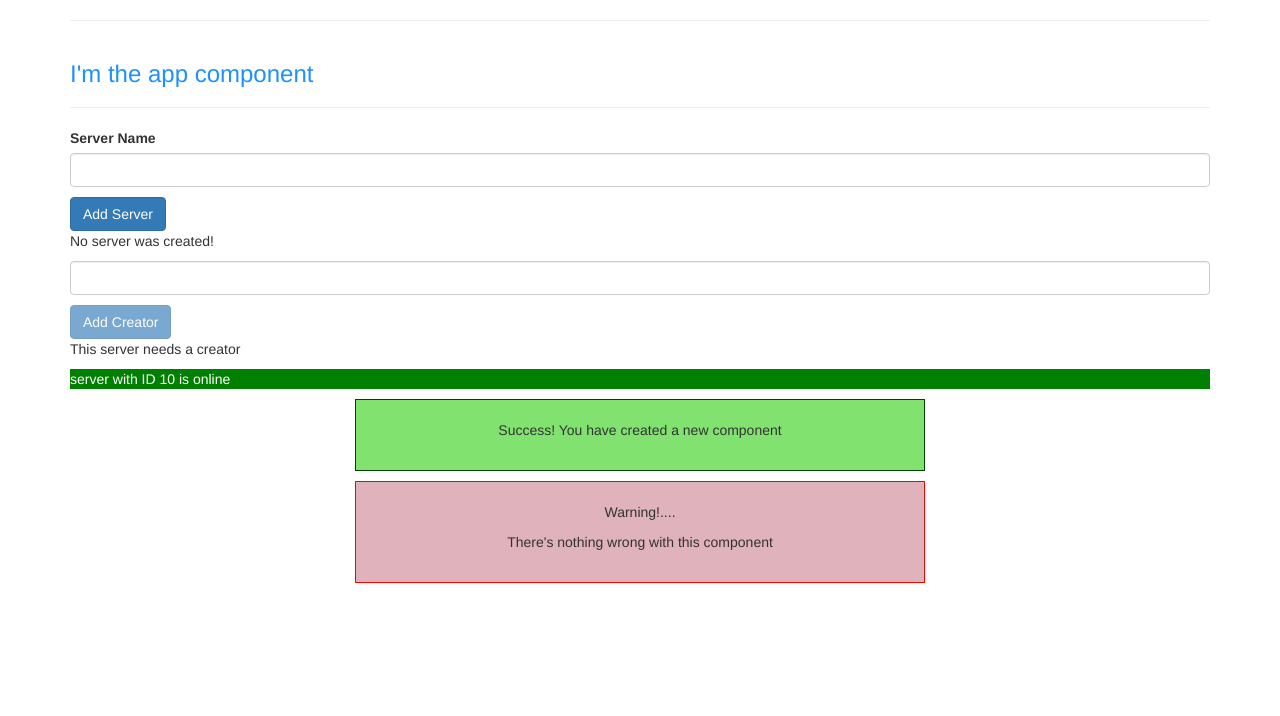
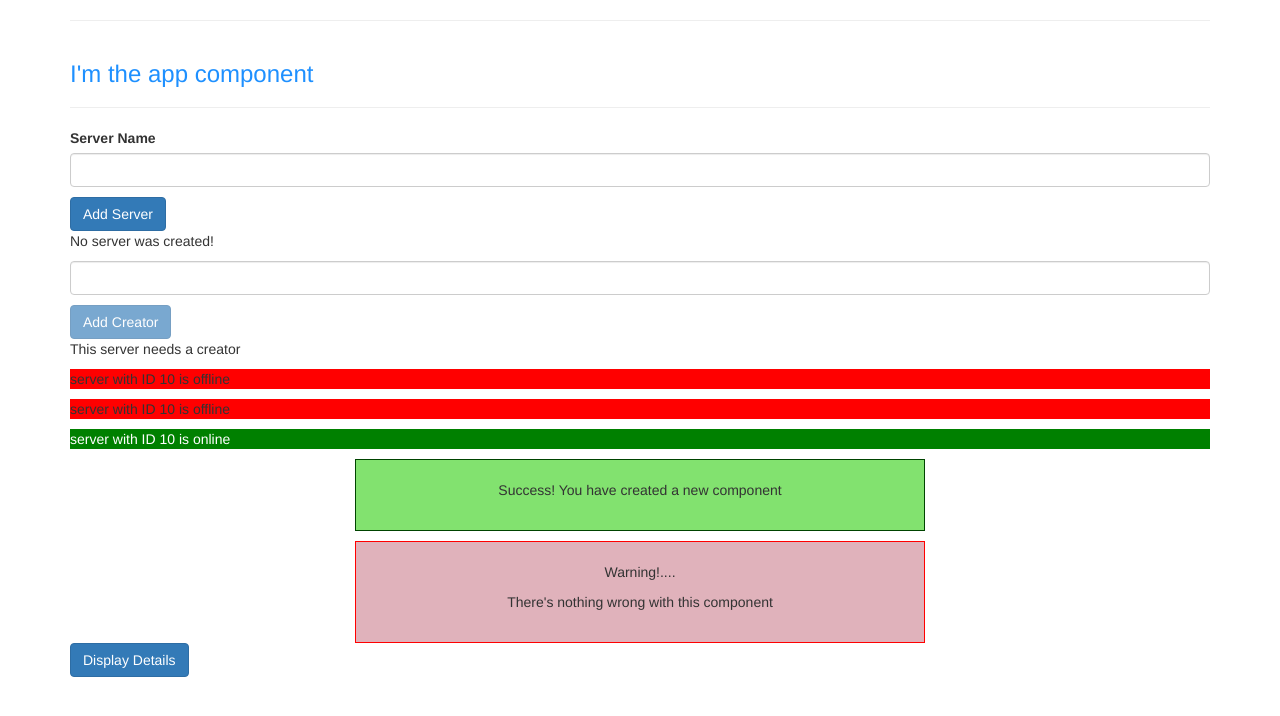
Before and after one commit to Nate-Kruck/angular-project, an Angular app: page / in a window 1280 px wide. Shown: the top 716 px of the page. Built offline with nearby package versions, Linux system fonts and the light colour scheme.

Commit message:
directives added for display button

```diff
--- a/src/app/app.component.html
+++ b/src/app/app.component.html
@@ -10,4 +10,5 @@
     <app-server></app-server>
     <app-success-alert></app-success-alert>
     <app-warning-alert></app-warning-alert>
+    <app-details></app-details>
 </div>
--- a/src/app/app.module.ts
+++ b/src/app/app.module.ts
@@ -7,6 +7,7 @@ import { ServerComponent } from './server/server.component';
 import { ServersComponent } from './servers/servers.component';
 import { WarningAlertComponent } from './warning-alert/warning-alert.component';
 import { SuccessAlertComponent } from './success-alert/success-alert.component';
+import { DetailsComponent } from './details/details.component';
 
 @NgModule({
   declarations: [
@@ -14,7 +15,8 @@ import { SuccessAlertComponent } from './success-alert/success-alert.component';
     ServerComponent,
     ServersComponent,
     WarningAlertComponent,
-    SuccessAlertComponent
+    SuccessAlertComponent,
+    DetailsComponent
   ],
   imports: [
     BrowserModule,
--- /dev/null
+++ b/src/app/details/details.component.css
@@ -0,0 +1,3 @@
+.white-text {
+  color: white;
+}
--- /dev/null
+++ b/src/app/details/details.component.html
@@ -0,0 +1,10 @@
+<button
+  class="btn btn-primary"
+  (click)="onToggleDetails()"
+  >Display Details</button>
+  <p *ngIf="showSecret">This is my dirty little secret</p>
+  <div *ngFor="let logItem of log"
+  [ngStyle]="{backgroundColor: logItem >= 5 ? 'blue' : 'transparent'}"
+  [ngClass]="{'white-text': logItem >= 5}"
+>{{ logItem }}
+</div>
--- /dev/null
+++ b/src/app/details/details.component.ts
@@ -0,0 +1,17 @@
+import { Component, OnInit } from '@angular/core';
+
+@Component({
+  selector: 'app-details',
+  templateUrl: './details.component.html',
+  styleUrls: ['./details.component.css']
+})
+
+export class DetailsComponent {
+  showSecret = false;
+  log : number[] = [];
+
+  onToggleDetails() {
+    this.showSecret = !this.showSecret;
+    this.log.push(this.log.length + 1);
+  }
+}
--- a/src/app/servers/servers.component.html
+++ b/src/app/servers/servers.component.html
@@ -31,3 +31,4 @@
   (click)="onCreateServerCreator()">Add Creator
 </button>
 <p>{{ serverCreatorMessage }}</p>
+<app-server *ngFor="let server of servers"></app-server>
--- a/src/app/servers/servers.component.ts
+++ b/src/app/servers/servers.component.ts
@@ -6,13 +6,14 @@ import { Component, OnInit } from '@angular/core';
   styleUrls: ['./servers.component.css']
 })
 export class ServersComponent implements OnInit {
-  allowNewServer:boolean = false
-  allowNewUser: string = ''
-  serverCreationStatus:string = 'No server was created';
-  serverCreatorMessage:string = 'This server needs a creator';
-  serverName:string = '';
-  username:string = '';
-  serverCreated:boolean = false;
+  allowNewServer : boolean = false
+  allowNewUser : string = ''
+  serverCreationStatus : string = 'No server was created';
+  serverCreatorMessage : string = 'This server needs a creator';
+  serverName : string = '';
+  username : string = '';
+  serverCreated : boolean = false;
+  servers : string[] = ['Testserver', 'Testserver 2'];
 
   constructor() {
     setTimeout(() => {
@@ -25,6 +26,7 @@ export class ServersComponent implements OnInit {
 
   onCreateServer() {
     this.serverCreated = true;
+    this.servers.push(this.serverName);
     this.serverCreationStatus = 'Server was created! Name is ' + this.serverName;
   }
 
```
